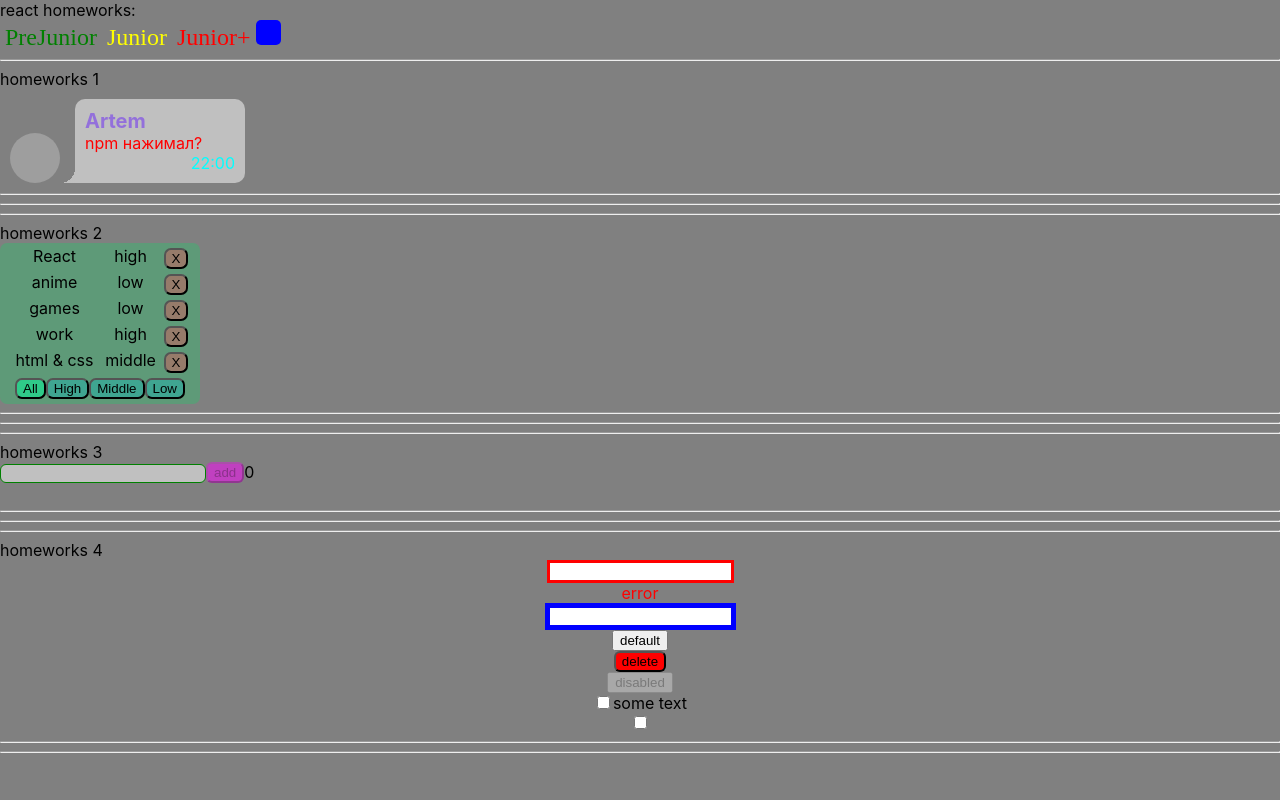
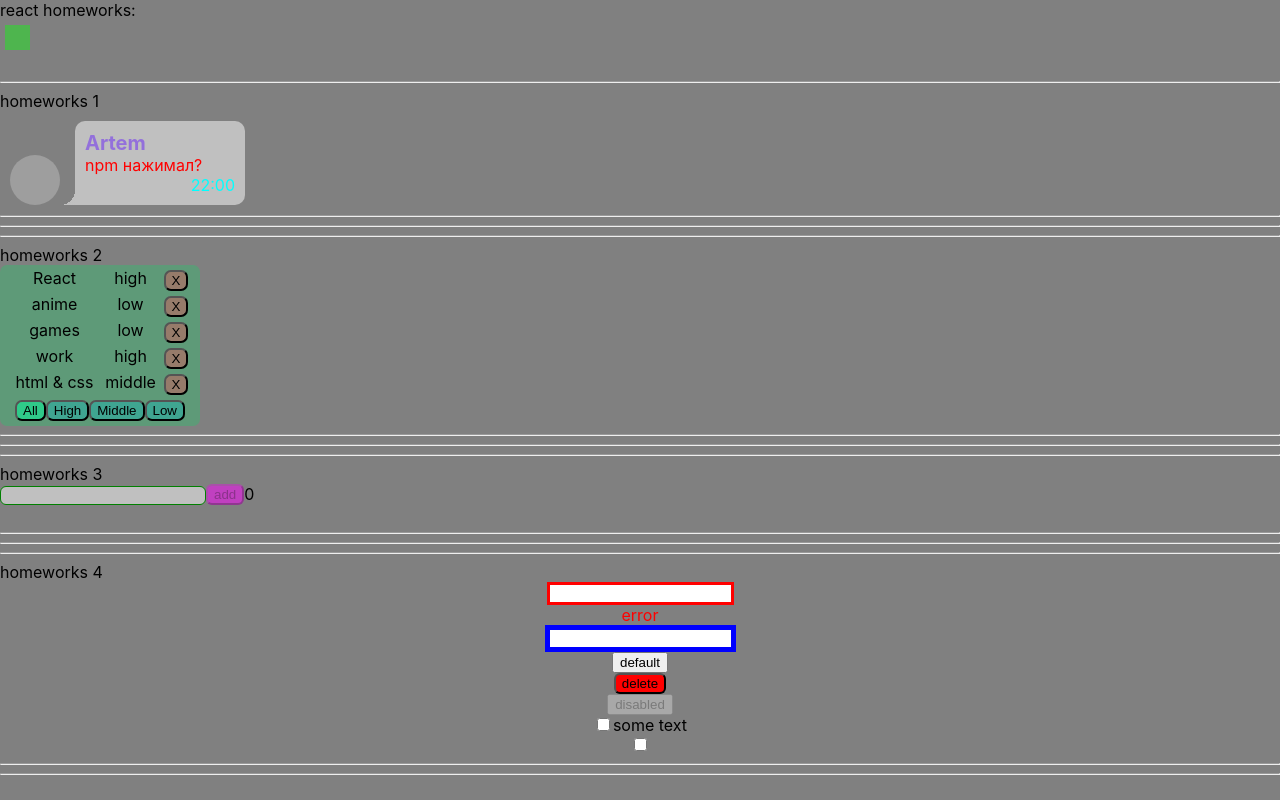
Before and after one commit to PasterIvan/homeworks-by-ignat, a React (Create React App) app: page /#/pre-junior in a window 1280 px wide. Built offline with nearby package versions, Linux system fonts and the light colour scheme; grey boxes are pictures that could not be loaded.

Commit message:
HW5 changed Header.tsx and Header.module.css

```diff
--- a/src/p2-homeworks/h5-rrd-v6/Header.module.css
+++ b/src/p2-homeworks/h5-rrd-v6/Header.module.css
@@ -1,31 +1,86 @@
+.nav{
+    position: relative;
+}
+.content {
+    display: block;
+    position: relative;
+    padding: 5px;
+    left: -330px;
+    transition: 0.4s;
+}
+
+.hiddenMT {
+    display: none;
+}
+
+.btnM {
+    background-color: rgba(77, 182, 77, 0.99);
+    position: absolute;
+    display: inline-block;
+    width: 25px;
+    height: 25px;
+    top: 5px;
+    left: 5px;
+    transition: 0.4s;
+}
+.btnM:hover {
+    box-shadow: 0 2px 5px black;
+}
+
+.hiddenMT:checked ~ .btnM {
+    left: 330px;
+}
+.hiddenMT:checked ~ .content {
+    left: 0;
+}
+
 .preJun {
+    display: inline-block;
+    width: 110px;
+    height: 35px;
     font-family: "Times New Roman";
     font-size: x-large;
     text-decoration: none;
-    padding: 5px;
+    text-align: center;
     color: green;
+}
+.active {
+    display: inline-block;
+    width: 110px;
+    height: 35px;
+    font-family: "Times New Roman";
+    font-size: xx-large;
+    text-align: center;
+    color: #00e8ff;
 }
 
 .jun {
+    display: inline-block;
+    width: 110px;
+    height: 35px;
     font-family: "Times New Roman";
     font-size: x-large;
     text-decoration: none;
-    padding: 5px;
+    text-align: center;
     color: yellow;
 }
 
 .junPlus {
+    display: inline-block;
+    width: 110px;
+    height: 35px;
     font-family: "Times New Roman";
     font-size: x-large;
     text-decoration: none;
-    padding: 5px;
+    text-align: center;
     color: red;
 }
 
+/*
 .menu {
     display: inline-block;
     width: 25px;
     height: 25px;
     background-color: blue;
     border-radius: 5px;
-}
+}*/
--- a/src/p2-homeworks/h5-rrd-v6/Header.tsx
+++ b/src/p2-homeworks/h5-rrd-v6/Header.tsx
@@ -5,12 +5,15 @@ import style from './Header.module.css'
 
 function Header() {
     return (
-        <div>
+        <div className={style.nav}>
             {/*// add NavLinks*/}
-            <NavLink to={PATH.PRE_JUNIOR} className={style.preJun}>PreJunior</NavLink>
-            <NavLink to={PATH.JUNIOR} className={style.jun}>Junior</NavLink>
-            <NavLink to={PATH.Junior_Plus} className={style.junPlus}>Junior+</NavLink>
-            <div className={style.menu}></div>
+            <input type="checkbox" id="hmt" className={style.hiddenMT}/>
+            <div className={style.content}>
+                <NavLink to={PATH.PRE_JUNIOR} className={({isActive}) => isActive ? style.active : style.preJun}>PreJunior</NavLink>
+                <NavLink to={PATH.JUNIOR} className={({isActive}) => isActive ? style.active : style.jun}>Junior</NavLink>
+                <NavLink to={PATH.Junior_Plus} className={({isActive}) => isActive ? style.active : style.junPlus}>Junior+</NavLink>
+            </div>
+            <label className={style.btnM} htmlFor="hmt"/>
         </div>
     )
 }
```
